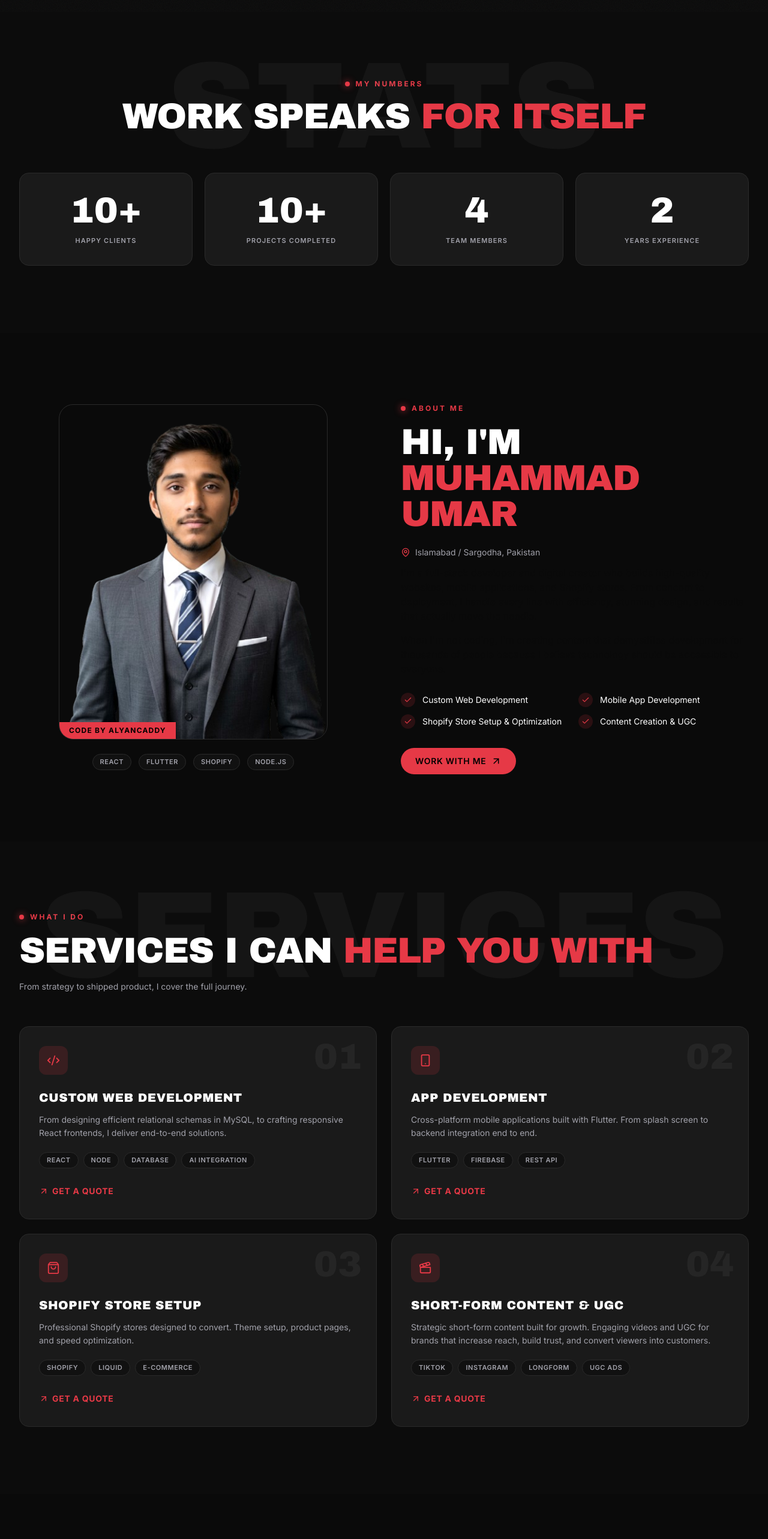
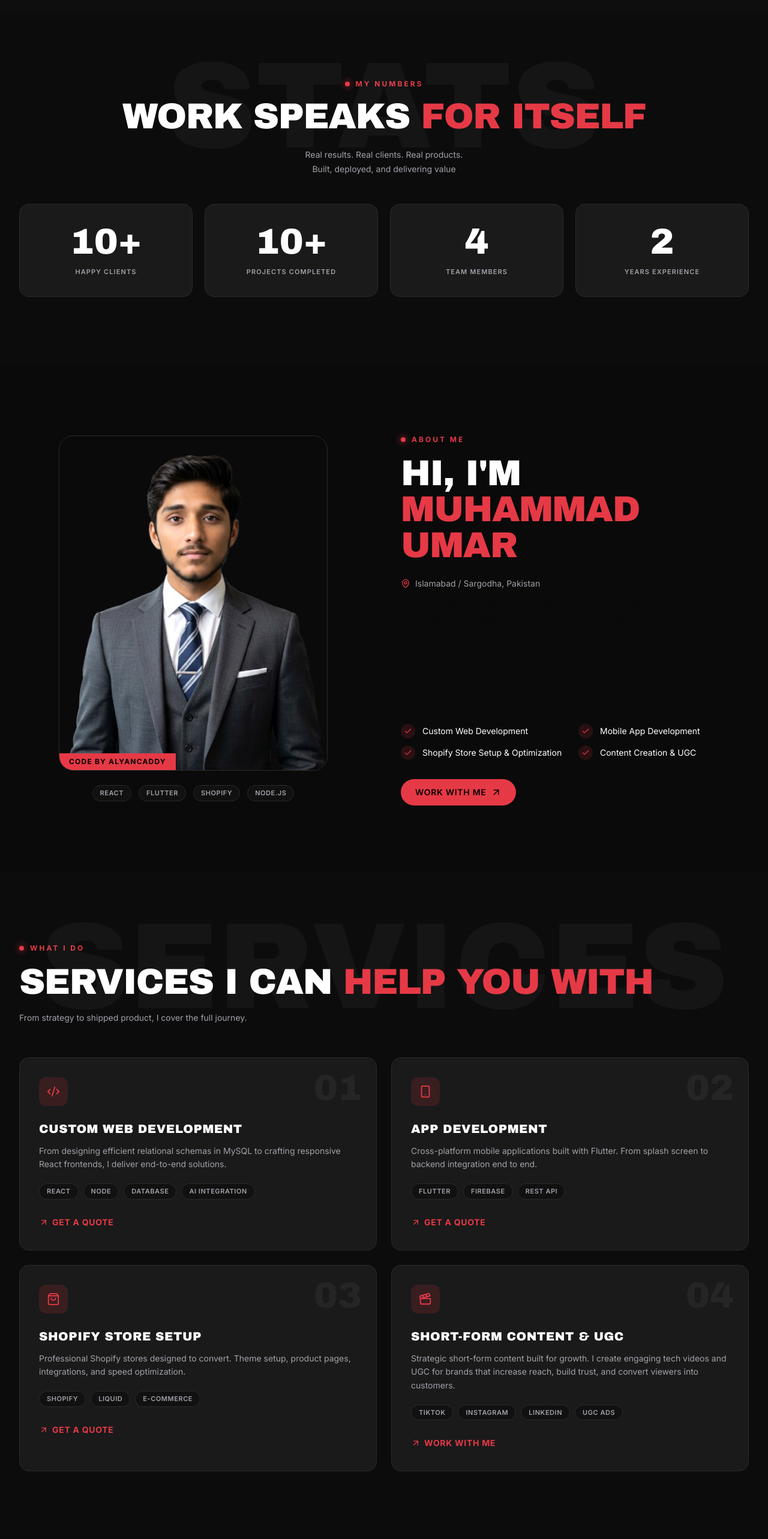
Before and after one commit to AlyanShahbaz2022/alyancaddy, a Next.js app: page / in a window 1280 px wide. Shown: the part 780-3346 px from the top of the page at 60% size. Built offline with nearby package versions, Linux system fonts and the light colour scheme.

Commit message:
feat: no-copy protection and content copy aligned to reference site

```diff
--- a/data/content.json
+++ b/data/content.json
@@ -33,6 +33,10 @@
     "eyebrow": "MY NUMBERS",
     "heading": "WORK SPEAKS **FOR ITSELF**",
     "watermark": "STATS",
+    "description": [
+      "Real results. Real clients. Real products.",
+      "Built, deployed, and delivering value"
+    ],
     "items": [
       { "value": 10, "suffix": "+", "label": "Happy Clients" },
       { "value": 10, "suffix": "+", "label": "Projects Completed" },
@@ -46,8 +50,8 @@
     "name": "Muhammad Umar",
     "location": "Islamabad / Sargodha, Pakistan",
     "bio": [
-      "I'm a full-stack developer and digital creator who builds high-quality websites, mobile applications, and Shopify stores. From concept to deployment, I handle every line with efficiency, stunning design, and results that actually move the needle.",
-      "When I'm not coding, I'm creating content that demystifies development for thousands of people because I believe technology should be accessible to everyone."
+      "I'm a full-stack developer and digital creator who builds high-quality websites, mobile applications, and Shopify stores. From concept to deployment, I handle every line with purpose. My clients get clean code, stunning design, and results that actually move the needle.",
+      "When I'm not coding, I'm creating content that demystifies development for thousands of people because great technology should be accessible to everyone."
     ],
     "image": "/images/Alyan.png",
     "ribbon": "CODE BY ALYANCADDY",
@@ -70,7 +74,7 @@
         "id": "web",
         "icon": "code",
         "title": "Custom Web Development",
-        "description": "From designing efficient relational schemas in MySQL, to crafting responsive React frontends, I deliver end-to-end solutions.",
+        "description": "From designing efficient relational schemas in MySQL to crafting responsive React frontends, I deliver end-to-end solutions.",
         "tags": ["REACT", "NODE", "DATABASE", "AI INTEGRATION"],
         "cta": { "label": "GET A QUOTE", "href": "#contact" }
       },
@@ -86,7 +90,7 @@
         "id": "shopify",
         "icon": "shopping-bag",
         "title": "Shopify Store Setup",
-        "description": "Professional Shopify stores designed to convert. Theme setup, product pages, and speed optimization.",
+        "description": "Professional Shopify stores designed to convert. Theme setup, product pages, integrations, and speed optimization.",
         "tags": ["SHOPIFY", "LIQUID", "E-COMMERCE"],
         "cta": { "label": "GET A QUOTE", "href": "#contact" }
       },
@@ -94,16 +98,16 @@
         "id": "content",
         "icon": "clapperboard",
         "title": "Short-Form Content & UGC",
-        "description": "Strategic short-form content built for growth. Engaging videos and UGC for brands that increase reach, build trust, and convert viewers into customers.",
-        "tags": ["TIKTOK", "INSTAGRAM", "LONGFORM", "UGC ADS"],
-        "cta": { "label": "GET A QUOTE", "href": "#contact" }
+        "description": "Strategic short-form content built for growth. I create engaging tech videos and UGC for brands that increase reach, build trust, and convert viewers into customers.",
+        "tags": ["TIKTOK", "INSTAGRAM", "LINKEDIN", "UGC ADS"],
+        "cta": { "label": "WORK WITH ME", "href": "#contact" }
       }
     ]
   },
   "portfolio": {
     "eyebrow": "LATEST PROJECTS",
     "heading": "PORTFOLIO TO **EXPLORE**",
-    "subtext": "Built with Precision \u2699 and Purpose \u25CF",
+    "subtext": "Built with Precision ⚙ and Purpose 🎯",
     "watermark": "WORK",
     "filters": ["ALL", "WEB DEV", "SHOPIFY", "APP DEV"],
     "viewLabel": "VIEW",
@@ -111,7 +115,7 @@
     "items": [
       {
         "id": "cinqo",
-        "title": "CinqoMigration.com",
+        "title": "Cinqo Migration",
         "category": "WEB DEVELOPMENT",
         "filter": "WEB DEV",
         "icon": "globe",
@@ -121,7 +125,7 @@
         "problem": "This consultancy service needed clear service journeys and faster contact flow.",
         "built": "Dedicated service pages, responsive UI, and a simple inquiry flow.",
         "result": "Visitors can understand services quickly and contact the team with less friction.",
-        "tech": ["REACT", "NODE", "RESPONSIVE"],
+        "tech": ["REACT", "FRAMER MOTION"],
         "wide": false,
         "isMockup": false,
         "liveBadge": "",
@@ -129,17 +133,17 @@
       },
       {
         "id": "buildpro",
-        "title": "BuildProServicesUK.co",
+        "title": "Buildpro Services",
         "category": "WEB DEVELOPMENT",
         "filter": "WEB DEV",
         "icon": "briefcase",
         "gradient": "emerald",
-        "watermark": "BUILDPROSERVICESUK.CO",
-        "url": "https://buildproservicesuk.co",
+        "watermark": "BUILDPROSERVICES.UK",
+        "url": "https://buildproservices.uk",
         "problem": "This business needed a professional online presence for UK construction services.",
         "built": "Service listings, project gallery structure, and contact system.",
         "result": "A sharper business website designed to convert service visitors into leads.",
-        "tech": ["NEXT.JS", "TAILWIND", "SEO"],
+        "tech": ["REACT", "FRAMER MOTION", "EMAILJS"],
         "wide": false,
         "isMockup": false,
         "liveBadge": "",
@@ -147,17 +151,17 @@
       },
       {
         "id": "nouravii",
-        "title": "NouraviI.co",
+        "title": "Nouravi",
         "category": "SHOPIFY",
         "filter": "SHOPIFY",
         "icon": "shopping-bag",
         "gradient": "purple",
-        "watermark": "NOURAVII.CO",
-        "url": "https://nouravii.co",
+        "watermark": "NOURAVI.CO",
+        "url": "https://www.nouravi.co",
         "problem": "The brand needed a premium Shopify storefront ready for sales.",
         "built": "Custom theme, product pages, streamlined flow, and store configuration.",
         "result": "A clean e-commerce experience focused on trust, speed, and conversions.",
-        "tech": ["SHOPIFY", "LIQUID", "E-COMMERCE"],
+        "tech": ["SHOPIFY", "LIQUID", "CRO"],
         "wide": true,
         "isMockup": false,
         "liveBadge": "",
@@ -165,7 +169,7 @@
       },
       {
         "id": "rocart",
-        "title": "RocArt.Store",
+        "title": "Rocart Store",
         "category": "SHOPIFY",
         "filter": "SHOPIFY",
         "icon": "palette",
@@ -175,7 +179,7 @@
         "problem": "The store needed a branded shopping experience that worked well on mobile.",
         "built": "Theme customization, catalog setup, payment gateway configuration, and mobile-first layouts.",
         "result": "A ready-to-sell Shopify store with a smoother path from browsing to checkout.",
-        "tech": ["SHOPIFY", "MOBILE-FIRST", "LIQUID"],
+        "tech": ["SHOPIFY", "CUSTOM THEME", "MOBILE-FIRST"],
         "wide": false,
         "isMockup": false,
         "liveBadge": "",
@@ -183,7 +187,7 @@
       },
       {
         "id": "boodhdahi",
-        "title": "BoodhDahi",
+        "title": "BoodhDahi — Milk Delivery App",
         "category": "APP DEVELOPMENT",
         "filter": "APP DEV",
         "icon": "smartphone",
@@ -193,7 +197,7 @@
         "problem": "Dairy delivery needed an app flow for ordering, tracking, and subscriptions.",
         "built": "Flutter app with auth, order tracking, shop management, notifications, and delivery updates.",
         "result": "A cross-platform delivery product ready for Android and iOS users.",
-        "tech": ["FLUTTER", "FIREBASE", "REST API"],
+        "tech": ["FLUTTER", "FIREBASE", "REST API", "ANDROID/IOS"],
         "wide": true,
         "isMockup": true,
         "liveBadge": "LIVE ON ANDROID & iOS",
@@ -212,49 +216,49 @@
     ]
   },
   "faqs": {
-    "eyebrow": "GOT QUESTIONS",
+    "eyebrow": "COMMON QUESTIONS",
     "heading": "COMMON **QUESTIONS**",
     "watermark": "FAQ",
-    "description": "Quick answers to the things clients usually ask me before we start.",
+    "description": "Still have something in mind? Just reach out directly.",
     "cta": { "label": "ASK ME DIRECTLY", "href": "#contact" },
     "items": [
       {
         "id": "time",
         "question": "How long does a website take to build?",
-        "answer": "A standard business website usually takes 1-3 weeks, while larger or more complex builds (apps, custom platforms) can take 4-8 weeks depending on scope. I'll always give you a clear timeline before we start."
+        "answer": "A standard website typically takes 1–3 weeks depending on complexity. Shopify stores can be up in 3–7 days. Custom web apps or mobile projects take 4–8 weeks. I always provide a clear timeline upfront."
       },
       {
         "id": "source",
         "question": "Do you provide source files after the project?",
-        "answer": "Yes. Once your project is complete and fully paid, you own everything — source code, designs, and files. You can hand it to any developer or agency afterward with zero lock-in."
+        "answer": "Yes — all project files, assets, and credentials are handed over upon completion. You own your code, your store, your app. No lock-in."
       },
       {
         "id": "payment",
         "question": "How do I provide project details and pay?",
-        "answer": "Just reach out through the contact form or email with a quick overview of your idea. After we agree on scope and pricing, I'll send a contract and invoice — payments are typically split into milestones (deposit + final)."
+        "answer": "Start by filling out the contact form below or emailing me directly. We'll have a discovery call, I'll send a proposal, and we go from there. Payment is typically 50% upfront, 50% on delivery."
       },
       {
         "id": "international",
         "question": "Do you work with international clients?",
-        "answer": "Absolutely. I work with clients around the world on a remote basis. Time zones are coordinated so communication stays smooth, and payment can be made via bank transfer or online payment platforms."
+        "answer": "Absolutely. I've worked with clients in the UK, across Europe, and the US. I communicate clearly and work across time zones without issues."
       },
       {
         "id": "redesign",
         "question": "Can you redesign my existing website?",
-        "answer": "Yes. I can rebuild or redesign an existing site to be faster, mobile-friendly, and more conversion-focused — whether it's WordPress, plain HTML, or a Shopify store. I'll audit it first and show you what can be improved."
+        "answer": "Yes! Redesigns are one of my specialties. I'll audit your current site, understand your goals, and rebuild it better — faster, cleaner, and more conversion-focused."
       }
     ]
   },
   "cta": {
     "eyebrow": "START A PROJECT",
     "heading": "LET'S BUILD SOMETHING **REMARKABLE** TOGETHER",
-    "description": "Have a project? No idea? A problem to solve? I'm all ears.",
+    "description": "Have a project? An idea? A problem to solve? I'm all ears.",
     "button": { "label": "START A PROJECT", "href": "#contact" }
   },
   "contact": {
     "eyebrow": "LET'S TALK",
     "heading": "LET'S **TALK**",
-    "description": "Got a project in mind or just want to say hi? Drop me a message and I'll get back to you within 24 hours.",
+    "description": "Have a project in mind or just exploring ideas? I'm always open to conversations that turn ideas into real products.",
     "email": "hello@alyancaddy.com",
     "location": "Islamabad / Sargodha, Pakistan",
     "phone": {
@@ -266,17 +270,18 @@
       "Custom Web Development",
       "App Development",
       "Shopify Store Setup",
-      "Content Creation & UGC"
+      "Content Creation",
+      "Other / Let's Discuss"
     ],
     "form": {
-      "nameLabel": "Name",
-      "namePlaceholder": "Your name",
-      "emailLabel": "Email",
+      "nameLabel": "Your Name",
+      "namePlaceholder": "Your full name",
+      "emailLabel": "Email Address",
       "emailPlaceholder": "you@example.com",
       "serviceLabel": "Service Needed",
-      "servicePlaceholder": "Select a service",
-      "messageLabel": "Message",
-      "messagePlaceholder": "Tell me about your project...",
+      "servicePlaceholder": "Select a service...",
+      "messageLabel": "Your Message",
+      "messagePlaceholder": "Tell me about your project, budget, and timeline...",
       "submitLabel": "SEND MESSAGE"
     },
     "toastSuccess": "Message sent! I'll get back to you soon.",
@@ -289,7 +294,7 @@
     { "id": "tiktok", "name": "TikTok", "icon": "tiktok", "url": "https://www.tiktok.com/" }
   ],
   "footer": {
-    "tagline": "Full-stack developer and Shopify expert crafting modern websites, mobile apps, and content that actually converts.",
+    "tagline": "Building digital experiences that matter. Based in Pakistan, working with the world.",
     "services": [
       { "label": "Web Development", "href": "#services" },
       { "label": "App Development", "href": "#services" },
--- a/src/app/globals.css
+++ b/src/app/globals.css
@@ -67,6 +67,13 @@ body {
   .custom-cursor-on * {
     cursor: none !important;
   }
+
+  .no-copy,
+  .no-copy * {
+    -webkit-user-select: none;
+    -moz-user-select: none;
+    user-select: none;
+  }
 }
 
 @media (prefers-reduced-motion: reduce) {
--- a/src/components/layout/SiteShell.tsx
+++ b/src/components/layout/SiteShell.tsx
@@ -1,6 +1,7 @@
 "use client";
 
 import BackToTop from "@/components/ui/BackToTop";
+import CopyGuard from "@/components/ui/CopyGuard";
 import CustomCursor from "@/components/ui/CustomCursor";
 import ScrollProgress from "@/components/ui/ScrollProgress";
 import ToastProvider from "@/components/ui/Toast";
@@ -8,6 +9,7 @@ import ToastProvider from "@/components/ui/Toast";
 export default function SiteShell({ children }: { children: React.ReactNode }) {
   return (
     <ToastProvider>
+      <CopyGuard />
       <CustomCursor />
       <ScrollProgress />
       {children}
--- a/src/components/sections/Stats.tsx
+++ b/src/components/sections/Stats.tsx
@@ -17,7 +17,14 @@ export default function Stats({ stats }: StatsProps) {
         watermark={stats.watermark}
         align="center"
       />
-      <div className="mt-16 grid grid-cols-2 gap-5 lg:grid-cols-4">
+      <div className="mt-6 space-y-1 text-center">
+        {stats.description.map((line) => (
+          <p key={line} className="text-sm text-muted">
+            {line}
+          </p>
+        ))}
+      </div>
+      <div className="mt-12 grid grid-cols-2 gap-5 lg:grid-cols-4">
         {stats.items.map((stat, index) => (
           <Reveal key={stat.label} delay={index * 0.08}>
             <div className="card-surface flex flex-col items-center py-8 text-center">
--- a/src/lib/admin/fields.ts
+++ b/src/lib/admin/fields.ts
@@ -169,6 +169,7 @@ export const ADMIN_GROUPS: AdminGroup[] = [
       text("eyebrow", "Eyebrow"),
       text("heading", "Heading"),
       text("watermark", "Watermark text"),
+      list("description", "Description lines", newString, undefined, "Line"),
       list("items", "Stats", newStat, [
         number("value", "Value"),
         text("suffix", "Suffix (e.g. +)"),
--- a/src/types/content.ts
+++ b/src/types/content.ts
@@ -137,6 +137,7 @@ export const contentSchema = z.object({
     eyebrow: z.string(),
     heading: z.string(),
     watermark: z.string(),
+    description: z.array(z.string()),
     items: z.array(statSchema),
   }),
   about: z.object({
```
Also changed, not shown: src/components/ui/CopyGuard.tsx (added, +42 -0 lines), 1 other file (tests, documents, lock files or other folders).
